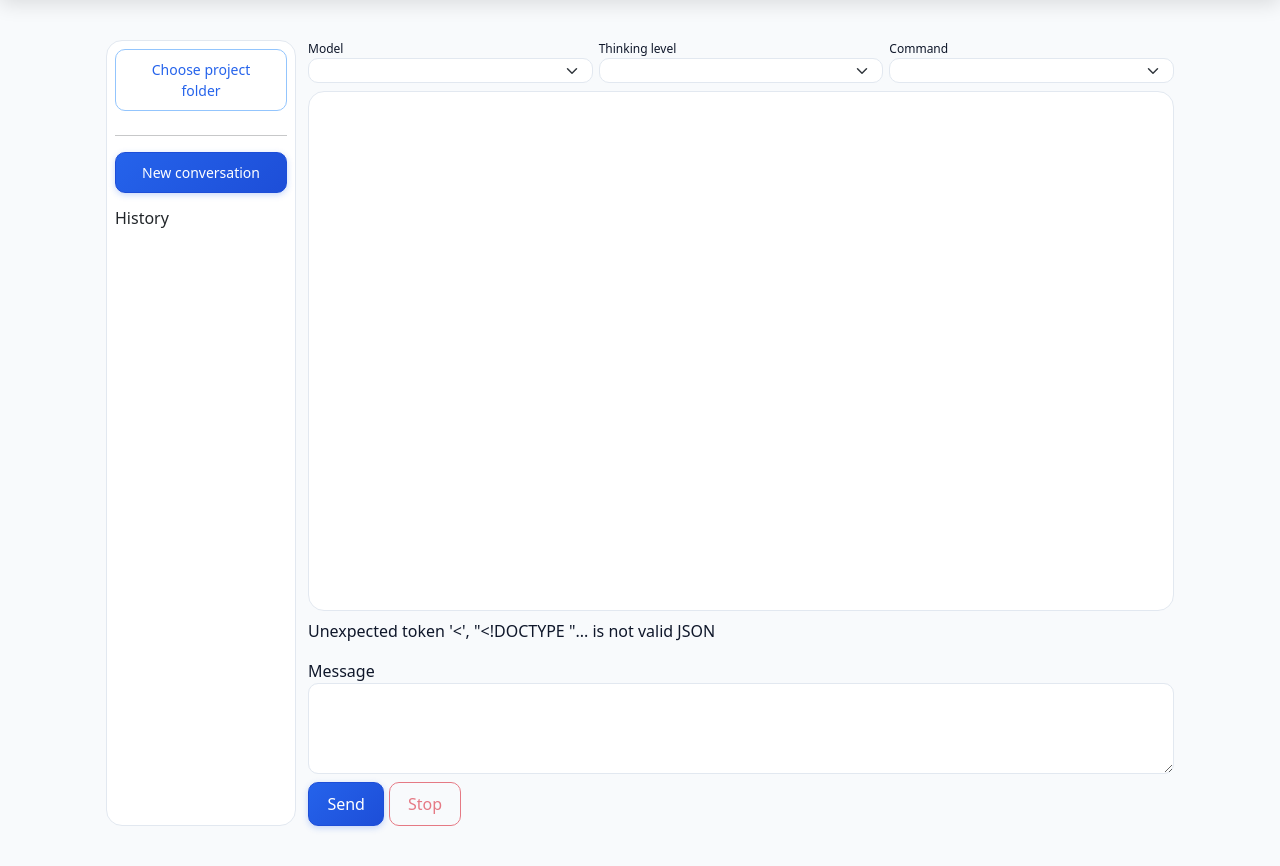
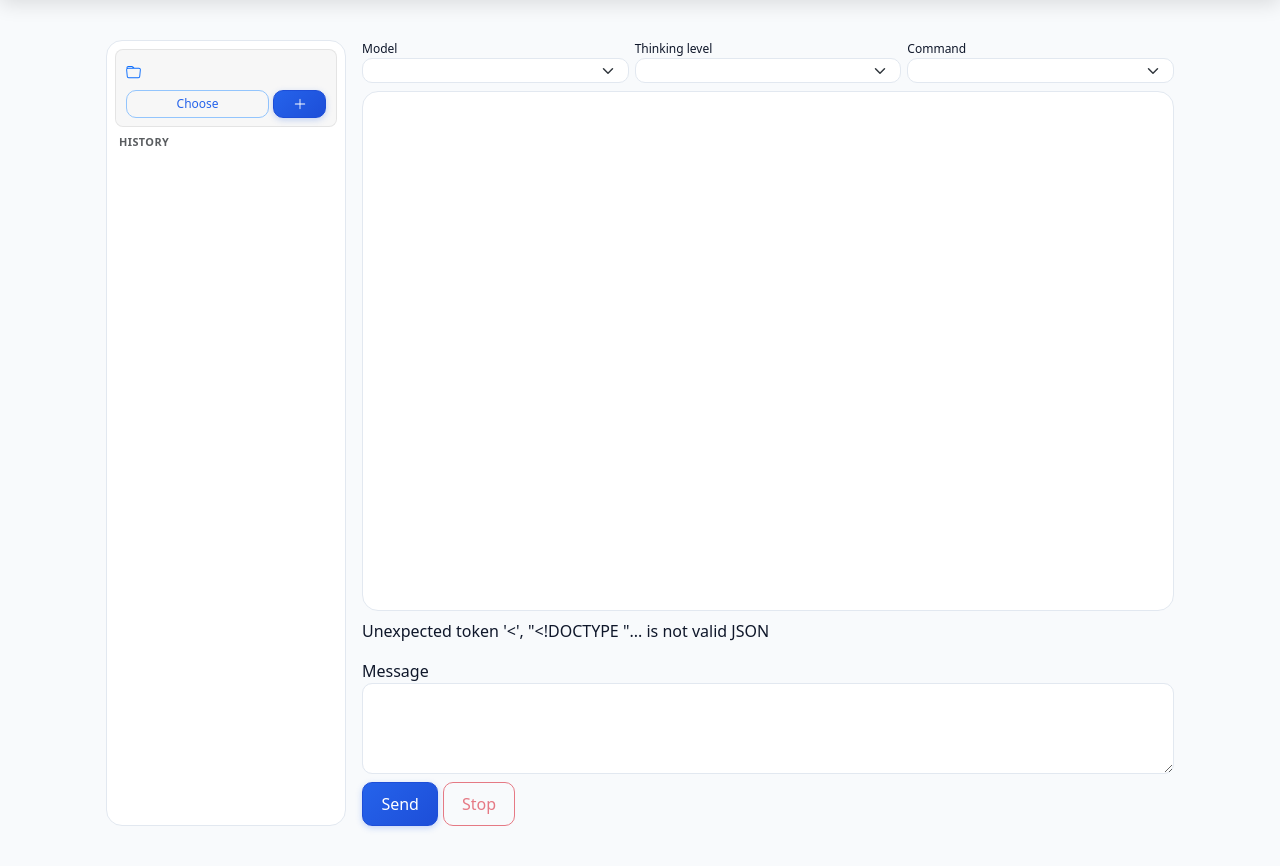
Before and after one commit to edxiao1993/myblog_py, a Flask app: template templates/coding_agent.html in a window 1280 px wide. Shown: the part 55-921 px from the top of the page. Run offline with Flask 3, Linux system fonts and the light colour scheme; the template is opened without the code that fills it, so the values that code supplies are empty; parts of the project's set-up code (start-up, migrations or seed data) failed here and were passed over; some libraries are stand-ins or nearby versions.

Commit message:
Optimize Coding Agent sidebar layout and conversation controls

```diff
--- a/static/js/coding-agent.js
+++ b/static/js/coding-agent.js
@@ -149,10 +149,21 @@
       messageCard(message.role, content(message));
     }
   }
+  function updateActiveSession() {
+    for (const row of el('history').children) {
+      const btn = row.children[0];
+      if (btn && btn.tagName && btn.tagName.toUpperCase() === 'BUTTON') {
+        const active = Boolean(sid && btn.dataset.sessionId === sid);
+        btn.setAttribute('aria-current', active ? 'true' : 'false');
+      }
+    }
+  }
   async function history() {
     const sessions = await (await api('/sessions?project=' + encodeURIComponent(project))).json(); el('history').replaceChildren();
     for (const item of sessions.filter(item => item.project === project)) {
-      const button = document.createElement('button'); button.className = 'btn btn-sm btn-outline-secondary flex-grow-1 text-start text-break'; button.style.minWidth = '0'; button.textContent = item.title;
+      const button = document.createElement('button'); button.className = 'coding-history-btn btn btn-sm flex-grow-1 text-start text-break'; button.style.minWidth = '0'; button.textContent = item.title;
+      button.dataset.sessionId = item.id;
+      if (sid && item.id === sid) button.setAttribute('aria-current', 'true');
       const row = document.createElement('div'); row.className = 'd-flex mb-1'; row.append(button); el('history').append(row);
       let clickTimer, editing = false, lastTap = 0;
       const open = run(async () => {
@@ -160,7 +171,7 @@
         setBusy(true);
         try {
           const detail = await (await api('/sessions/' + item.id + '/detail')).json();
-          sid = item.id; el('messages').replaceChildren(); newTurn();
+          sid = item.id; updateActiveSession(); el('messages').replaceChildren(); newTurn();
           const active = detail.active_run;
           const current = active ? detail.messages.findIndex(message => message.id === active.user_message_id) : -1;
           (current < 0 ? detail.messages : detail.messages.slice(0, current)).forEach(render);
@@ -308,7 +319,7 @@
   el('path').onkeydown = event => { if (event.key === 'Enter') { event.preventDefault(); el('select').onclick(); } };
   el('browse').onclick = run(() => loadDirectory(el('path').value));
   el('create').onclick = run(() => loadDirectory(directory, el('folder-name').value));
-  el('new').onclick = () => { sid = ''; newTurn(); el('messages').replaceChildren(); };
+  el('new').onclick = () => { sid = ''; updateActiveSession(); newTurn(); el('messages').replaceChildren(); };
   el('model').onchange = run(async () => { setBusy(true); try { await options(el('model').value, el('thinking').value); } finally { setBusy(false); } });
   el('form').onsubmit = run(async event => { event.preventDefault(); if (el('message').value.trim()) await send(el('message').value.trim()); });
   el('message').onkeydown = event => {
--- a/templates/coding_agent.html
+++ b/templates/coding_agent.html
@@ -1,17 +1,34 @@
 {% extends 'base.html' %}
 {% block content %}
 <style>
-.coding-layout{display:grid;grid-template-columns:190px minmax(0,1fr);gap:.75rem}.coding-chat{min-width:0}#coding-messages{height:65vh;overflow:auto;overflow-wrap:anywhere}#coding-messages pre{white-space:pre-wrap;margin:0}#coding-folders{max-height:35vh;overflow:auto}#coding-history{max-height:65vh;overflow:auto}.coding-controls{display:flex;gap:.375rem;align-items:end}.coding-controls label{flex:1;min-width:0;font-size:.75rem}.coding-controls select{width:100%;min-width:0;text-overflow:ellipsis;font-size:.75rem;padding:.15rem 1.5rem .15rem .4rem}#coding-directory-dialog{width:min(560px,calc(100vw - 2rem));max-height:85vh;overflow:auto;border:0;border-radius:.75rem;padding:1.5rem}#coding-directory-dialog::backdrop{background:rgba(0,0,0,.45)}@media(max-width:767px){.coding-layout{grid-template-columns:1fr}.coding-layout>aside,.coding-chat>.coding-controls{display:none}#coding-messages{height:60vh}}
+.coding-layout{display:grid;grid-template-columns:240px minmax(0,1fr);gap:1rem}.coding-chat{min-width:0}#coding-messages{height:65vh;overflow:auto;overflow-wrap:anywhere}#coding-messages pre{white-space:pre-wrap;margin:0}#coding-folders{max-height:35vh;overflow:auto}#coding-history{max-height:58vh;overflow-y:auto;overflow-x:hidden;scrollbar-width:thin}.coding-controls{display:flex;gap:.375rem;align-items:end}.coding-controls label{flex:1;min-width:0;font-size:.75rem}.coding-controls select{width:100%;min-width:0;text-overflow:ellipsis;font-size:.75rem;padding:.15rem 1.5rem .15rem .4rem}#coding-directory-dialog{width:min(560px,calc(100vw - 2rem));max-height:85vh;overflow:auto;border:0;border-radius:.75rem;padding:1.5rem}#coding-directory-dialog::backdrop{background:rgba(0,0,0,.45)}@media(max-width:767px){.coding-layout{grid-template-columns:1fr}.coding-layout>aside,.coding-chat>.coding-controls{display:none}#coding-messages{height:60vh}}
 #coding-messages .coding-user-message{align-self:flex-end;margin-left:auto;width:fit-content;max-width:85%;min-width:0;flex-shrink:0;background-color:#e7f3ff;color:#16324f;border-color:#c6e2ff!important}
 #coding-messages .coding-markdown>:last-child{margin-bottom:0}#coding-messages .coding-markdown pre{white-space:pre;overflow-x:auto;padding:.75rem;background:rgba(127,127,127,.1);border-radius:.375rem}#coding-messages .coding-markdown table{display:block;max-width:100%;overflow-x:auto}#coding-messages .coding-markdown th,#coding-messages .coding-markdown td{padding:.375rem;border:1px solid #adb5bd}#coding-messages .coding-markdown img{max-width:100%;height:auto}
 #coding-messages .coding-copy{display:block;margin-left:auto;min-height:18px;padding:1px 4px;font-size:.65rem;line-height:1.2}
+.coding-sidebar-project{background:rgba(0,0,0,.03);border:1px solid rgba(0,0,0,.08);border-radius:.5rem;padding:.5rem .625rem}
+.coding-history-btn{border:1px solid transparent;background:transparent;color:inherit;border-radius:.375rem;padding:.375rem .5rem;font-size:.8rem;line-height:1.35;text-align:left;width:100%;min-width:0;transition:background-color .15s ease,border-color .15s ease,color .15s ease}
+.coding-history-btn:hover{background:rgba(0,0,0,.05);color:inherit}
+.coding-history-btn[aria-current="true"]{background:#e7f3ff;color:#0d6efd;border-color:#b6d4fe;font-weight:500}
+html[data-theme="dark"] .coding-sidebar-project{background:rgba(255,255,255,.04);border-color:var(--app-border)}
+html[data-theme="dark"] .coding-history-btn{color:var(--app-text-secondary)}
+html[data-theme="dark"] .coding-history-btn:hover{background:#334155;color:var(--app-text)}
+html[data-theme="dark"] .coding-history-btn[aria-current="true"]{background:#1e3a5f;color:#93c5fd;border-color:#2b5282;font-weight:500}
 </style>
 <div id="coding-app" data-user-id="{{ current_user.get_id() or '' }}" data-csrf="{{ csrf }}" class="container py-3">
 <div class="coding-layout">
 <aside id="coding-sidebar" class="card p-2">
-<button id="coding-directory" class="btn btn-sm btn-outline-primary" aria-haspopup="dialog">{{ _('Choose project folder') }}</button>
-<span id="coding-project-name" class="small text-muted text-break mt-2"></span>
-<hr><button id="coding-new" class="btn btn-sm btn-primary">{{ _('New conversation') }}</button><h2 class="h6 mt-3">{{ _('History') }}</h2><div id="coding-history"></div>
+<div class="coding-sidebar-project mb-2">
+<div class="d-flex align-items-center gap-1 mb-2 min-width-0">
+<span class="text-primary flex-shrink-0" aria-hidden="true"><svg width="15" height="15" fill="currentColor" viewBox="0 0 16 16"><path d="M.54 3.87.5 3a2 2 0 0 1 2-2h3.672a2 2 0 0 1 1.414.586l.828.828A2 2 0 0 0 9.828 3h3.982a2 2 0 0 1 1.992 2.181l-.637 7A2 2 0 0 1 13.174 14H2.826a2 2 0 0 1-1.991-1.819l-.637-7a1.99 1.99 0 0 1 .342-1.31zM2.19 4a1 1 0 0 0-.996 1.09l.637 7a1 1 0 0 0 .995.91h10.348a1 1 0 0 0 .995-.91l.637-7A1 1 0 0 0 13.81 4H2.19zm4.69-1.707A1 1 0 0 0 6.172 2H2.5a1 1 0 0 0-1 .981l.006.139C1.72 3.042 1.95 3 2.19 3h4.69z"/></svg></span>
+<span id="coding-project-name" class="small fw-semibold text-break text-truncate flex-grow-1" style="font-size:.8rem;"></span>
+</div>
+<div class="d-flex gap-1">
+<button id="coding-directory" class="btn btn-sm btn-outline-primary flex-grow-1 py-1" style="font-size:.75rem;" aria-haspopup="dialog" title="{{ _('Choose project folder') }}">{{ _('Choose') }}</button>
+<button id="coding-new" class="btn btn-sm btn-primary px-2.5 py-1 d-flex align-items-center justify-content-center shadow-xs" title="{{ _('New conversation') }}" aria-label="{{ _('New conversation') }}"><svg width="14" height="14" fill="currentColor" viewBox="0 0 16 16"><path d="M8 2a.5.5 0 0 1 .5.5v5h5a.5.5 0 0 1 0 1h-5v5a.5.5 0 0 1-1 0v-5h-5a.5.5 0 0 1 0-1h5v-5A.5.5 0 0 1 8 2z"/></svg></button>
+</div>
+</div>
+<div class="d-flex align-items-center justify-content-between mb-1 px-1"><h2 class="h6 mb-0 text-muted text-uppercase fw-semibold" style="font-size:.68rem;letter-spacing:.04em;">{{ _('History') }}</h2></div>
+<div id="coding-history" class="flex-grow-1"></div>
 </aside>
 <main class="coding-chat">
 <div class="coding-controls mb-2">
--- a/translations/zh-CN.json
+++ b/translations/zh-CN.json
@@ -303,6 +303,8 @@
   "Enter a valid folder name.": "请输入有效的文件夹名称。",
   "Request failed.": "请求失败。",
   "Choose project folder": "选择项目文件夹",
+  "Choose": "选择",
+  "choose": "选择",
   "Browse folders": "浏览文件夹",
   "Use this folder": "使用此文件夹",
   "Choose command": "选择命令",
```
Also changed, not shown: tests/coding-agent-ui.test.cjs (+22 -0 lines), tests/test_i18n.py (+1 -1 lines), 1 other file.
